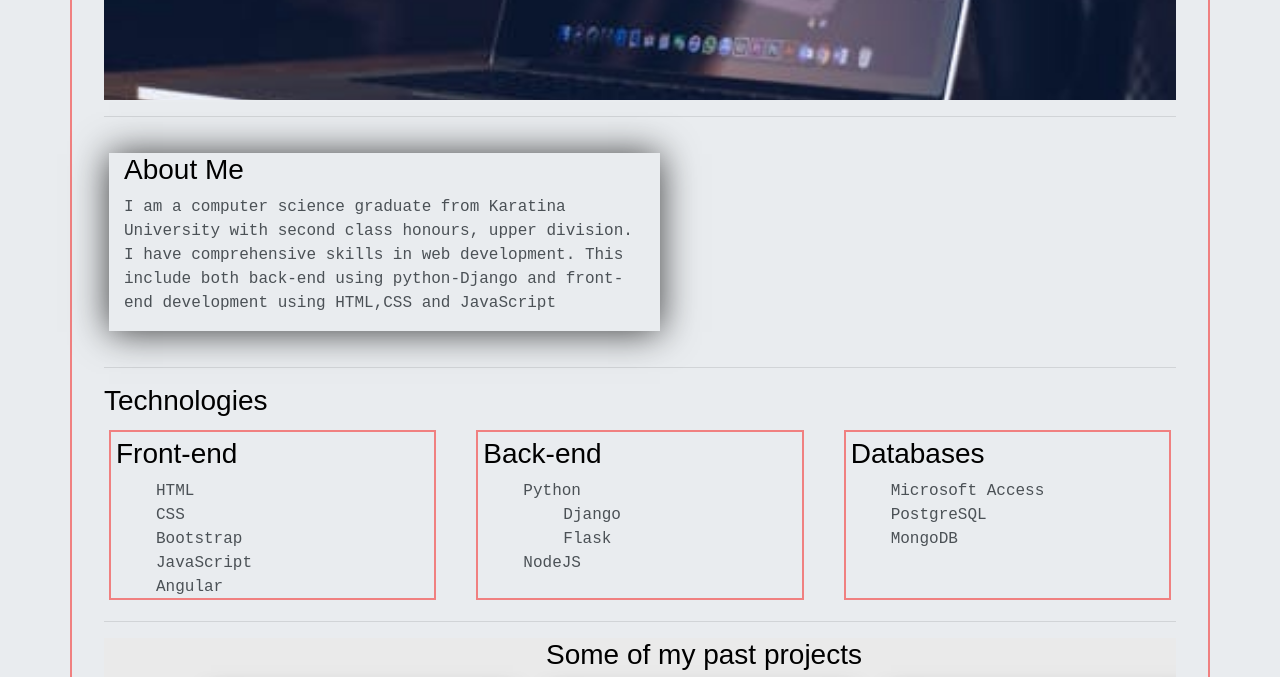
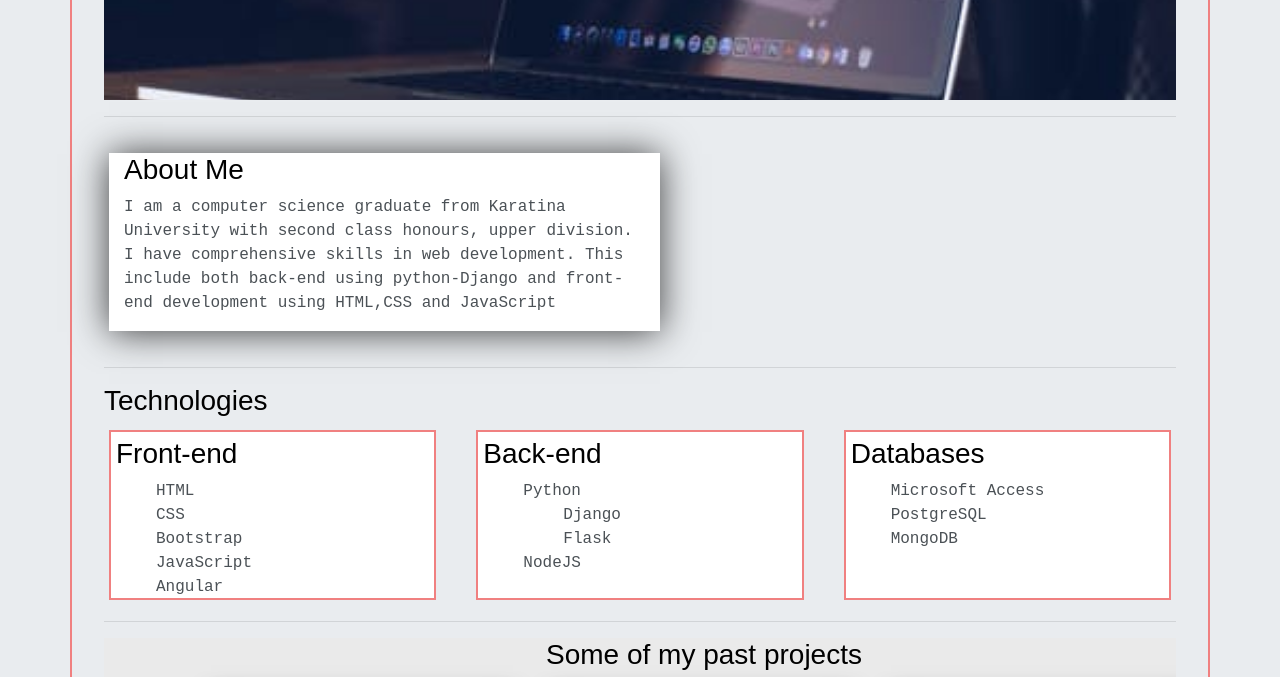
Before and after one commit to kelvinrono/My_portfolio, a plain HTML site: page index.html in a window 1280 px wide. Shown: the part 576-1253 px from the top of the page. Drawn offline with nearby package versions, Linux system fonts and the light colour scheme.

Commit message:
change the background colour

```diff
--- a/styles.css
+++ b/styles.css
@@ -84,7 +84,8 @@ body *{
     border:2px solid lightcoral;
     padding: 5px;
     height:170px;
-    margin:5px
+    margin:5px;
+	background-color:white;
 }
 
 h1, h2, h3, h4, h5, h6, strong{
@@ -134,6 +135,8 @@ h6 { font-size: 16px;}
 	width: 1200px;
 	margin: 0 auto;
 }
+
+
 
 
 .greeting-wrapper{
@@ -446,6 +449,7 @@ h6 { font-size: 16px;}
 
 #about{
 	margin:20px;
+	background-color:white;
 	box-shadow: 0px 1px 35px 0px rgba(0,0,0,0.75);
 -webkit-box-shadow: 0px 1px 35px 0px rgba(0,0,0,0.75);
 -moz-box-shadow: 0px 1px 35px 0px rgba(0,0,0,0.75);
```
